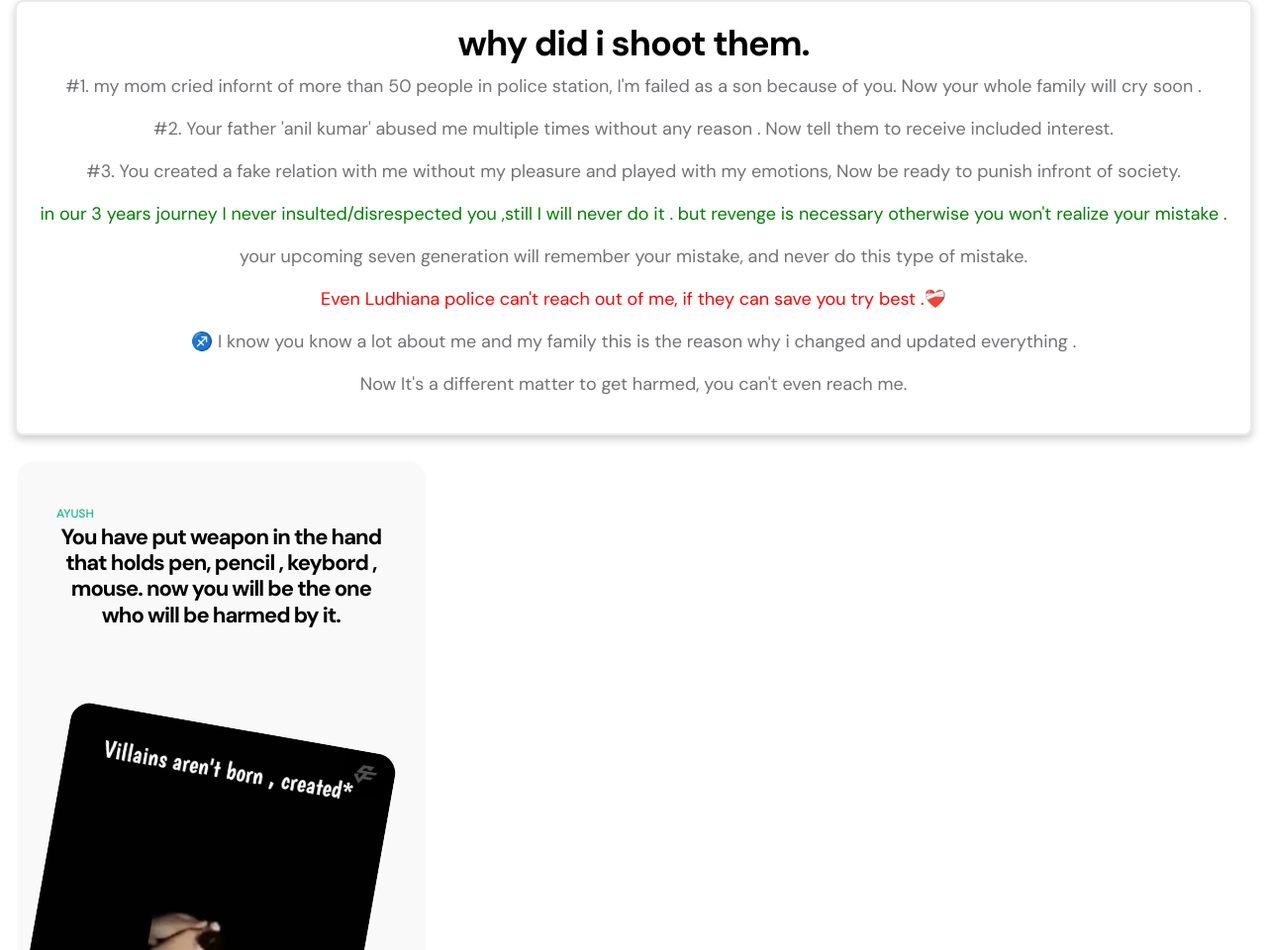
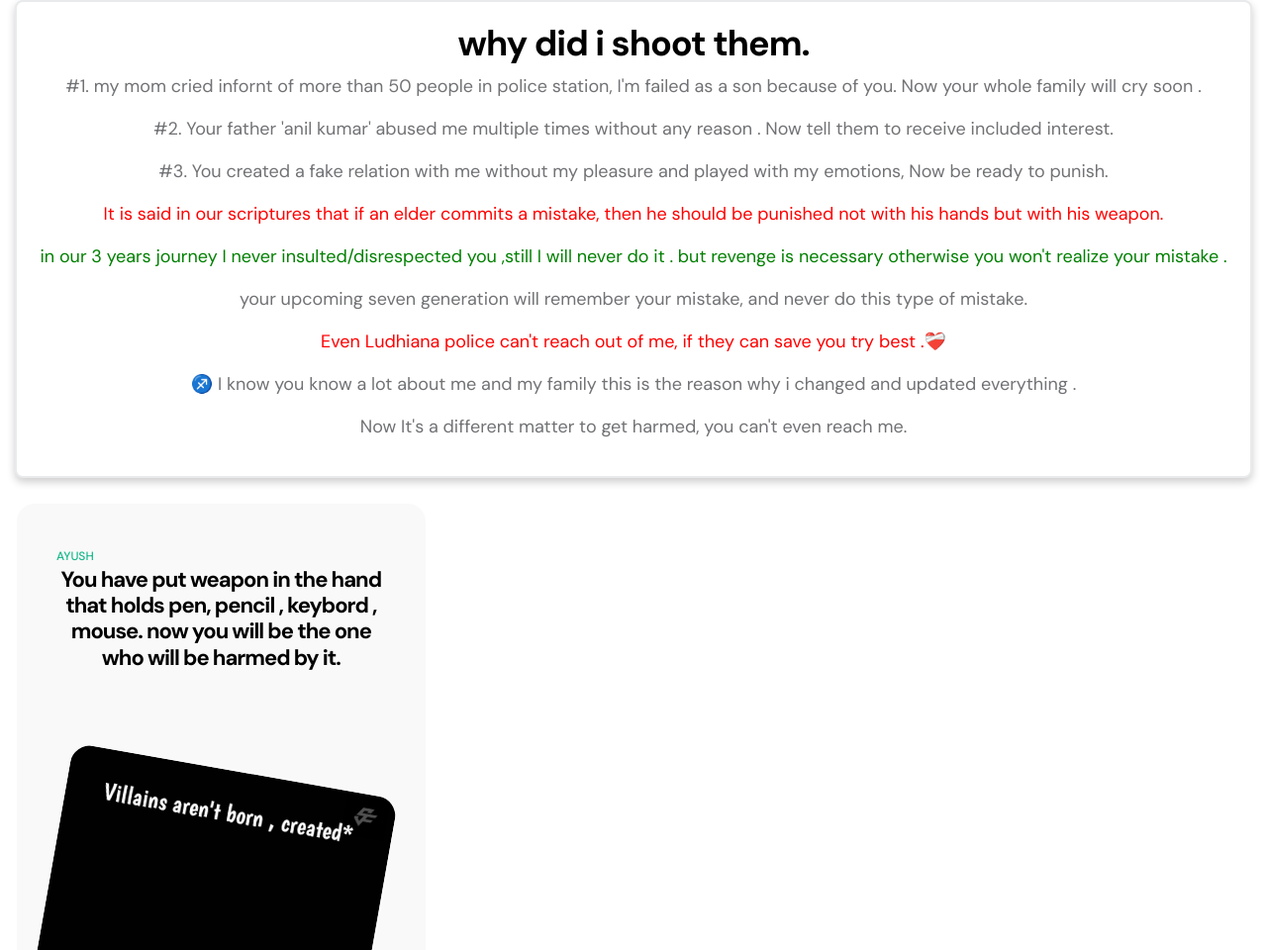
Before and after one commit to Ayush4uu/A4K, a plain HTML site: page index.html in a window 1280 px wide. Shown: the part 929-1889 px from the top of the page at 99% size. Drawn offline with Linux system fonts and the light colour scheme.

Commit message:
Update index.html

```diff
--- a/index.html
+++ b/index.html
@@ -137,7 +137,8 @@
         <h3> why did i shoot them.</h3> <!-- Main warning title -->
         <p>#1. my mom cried infornt of more than 50 people in police station, I'm failed as a son because of you. Now your whole family will cry soon .</p> <!-- Warning message -->
         <p>#2. Your father 'anil kumar' abused me multiple times without any reason . Now tell them to receive included interest.</p> <!-- Additional caution message -->
-        <p>#3. You created a fake relation with me without my pleasure and played with my emotions, Now be ready to punish infront of society.</p>
+        <p>#3. You created a fake relation with me without my pleasure and played with my emotions, Now be ready to punish.</p>
+        <p style="color:red">It is said in our scriptures that if an elder commits a mistake, then he should be punished not with his hands but with his weapon.</p>
         <p style="color:green;">in our 3 years journey I never insulted/disrespected you ,still I will never do it .
 but revenge is necessary otherwise you won't realize your mistake .</p>
         <p>your upcoming seven generation will remember your mistake, and never do this type of mistake.</p>
```
